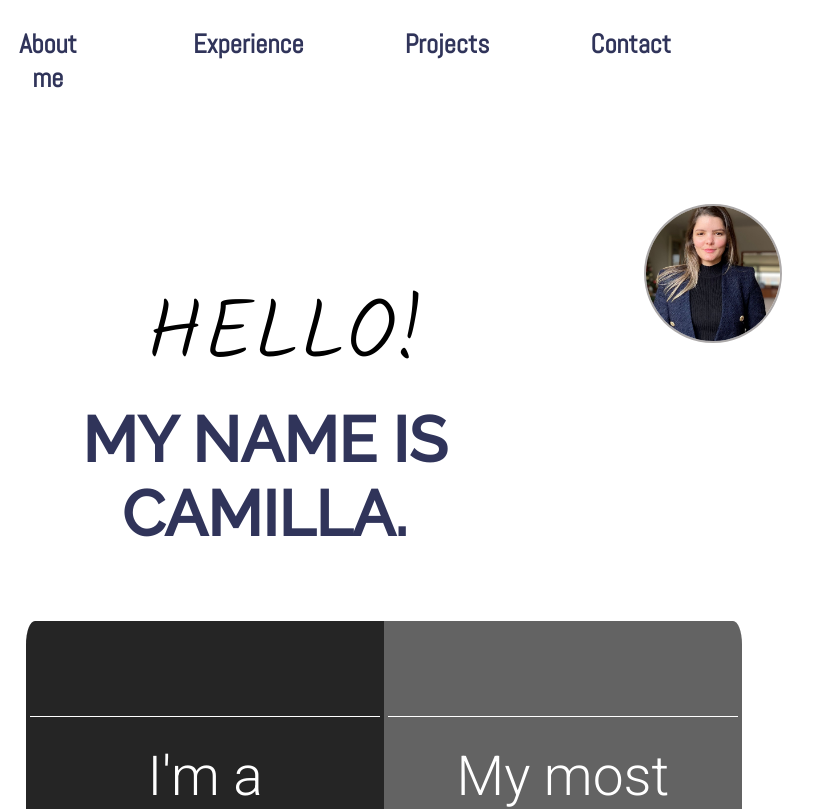
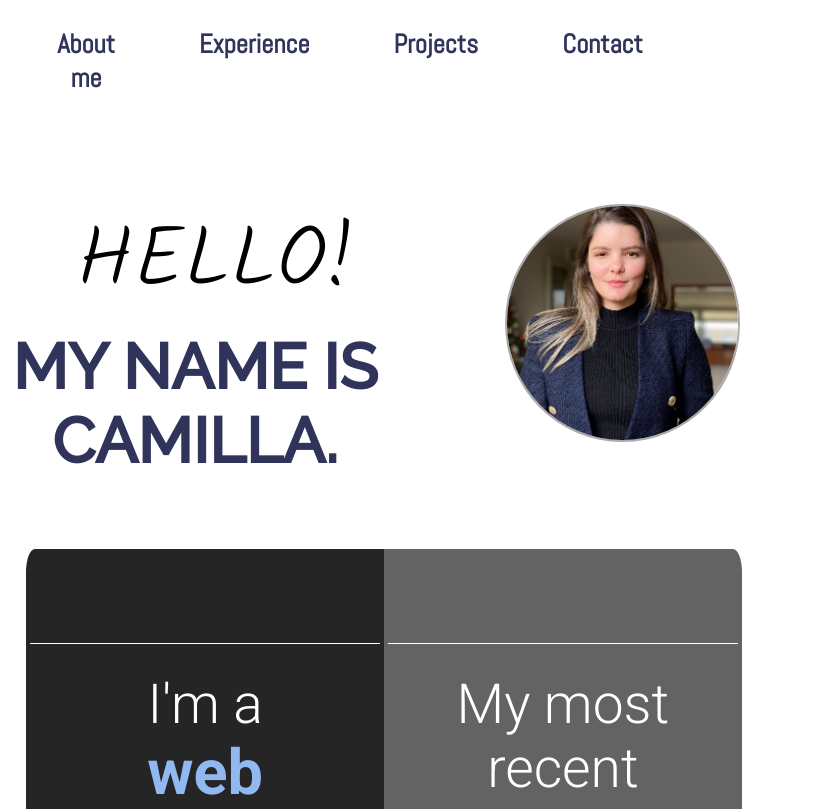
Before and after one commit to camillaborges/website-angular, an Angular app: page / in a window 768 px wide. Shown: the top 809 px of the page, 828 px wide, since content can reach past the window. Built offline with nearby package versions, Linux system fonts and the light colour scheme; a web font is replaced by a local one.

Commit message:
css improvements

```diff
--- a/src/app/menu/menu.component.css
+++ b/src/app/menu/menu.component.css
@@ -108,3 +108,18 @@ a {
 
   }
 }
+
+@media only screen and (max-width: 1075px) and (min-width: 750px) {
+  .topnav {
+    display: flex;
+ }
+
+ .topnav a {
+   margin-right: .855em;
+   margin-left: 2em;;
+ }
+
+ .logo {
+  margin-right: 5em;
+ }
+}
--- a/src/app/welcome/welcome.component.css
+++ b/src/app/welcome/welcome.component.css
@@ -94,3 +94,22 @@ h3 {
 }
 
 }
+@media only screen and (max-width: 1075px) and (min-width: 750px) {
+    .introduction {
+    display: flex;
+    flex-direction: column;
+    padding: 0;
+    max-width: 1100px;
+    margin-top: 1px;
+    }
+
+    .about-me {
+        padding: 0;
+    }
+
+    .profile-picture {
+        min-width: 30%;
+        margin-right: 2.5em;
+        margin-top: 4em;
+    }
+}
```
